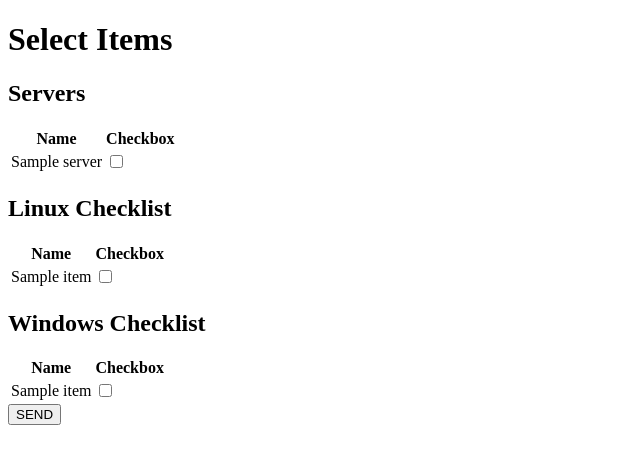
After one commit to Takaluk/AnsibleControlService_Flask, a Flask app: template templates/scan_template.html in a window 1280 px wide. The commit adds this page. Shown: the top 464 px of the page, without its empty margins (0-640 px from the left). Run offline with Flask 2, Linux system fonts and the light colour scheme; the template is opened without the code that fills it: most values are stand-ins (such as "Sample title", 1, 10 or a date in 2020).

Commit message:
feat: function implimented for status, scan, report pages

```diff
--- a/app.py
+++ b/app.py
@@ -4,9 +4,11 @@ app = Flask(__name__)
 
 with app.app_context():
     from status import status_bp
+    from scan import scan_bp
     from report import report_bp
 
     app.register_blueprint(status_bp)
+    app.register_blueprint(scan_bp)
     app.register_blueprint(report_bp)
 if __name__ == '__main__':
     app.run(debug=True, host='0.0.0.0')
--- /dev/null
+++ b/templates/scan_template.html
@@ -0,0 +1,68 @@
+<!doctype html>
+<html lang="en">
+<head>
+    <meta charset="UTF-8">
+    <meta name="viewport" content="width=device-width, initial-scale=1.0">
+    <title>Scan Page</title>
+</head>
+<body>
+    <h1>Select Items</h1>
+    <form method="POST">
+        <h2>Servers</h2>
+        <table>
+            <thead>
+                <tr>
+                    <th>Name</th>
+                    <th>Checkbox</th>
+                </tr>
+            </thead>
+            <tbody>
+                {% for server in servers %}
+                    <tr>
+                        <td>{{ server }}</td>
+                        <td><input type="checkbox" name="servers" value="{{ server }}"></td>
+                    </tr>
+                {% endfor %}
+            </tbody>
+        </table>
+
+        <h2>Linux Checklist</h2>
+        <table>
+            <thead>
+                <tr>
+                    <th>Name</th>
+                    <th>Checkbox</th>
+                </tr>
+            </thead>
+            <tbody>
+                {% for item in linux_checklist %}
+                    <tr>
+                        <td>{{ item }}</td>
+                        <td><input type="checkbox" name="linux_checklist" value="{{ item }}"></td>
+                    </tr>
+                {% endfor %}
+            </tbody>
+        </table>
+
+        <h2>Windows Checklist</h2>
+        <table>
+            <thead>
+                <tr>
+                    <th>Name</th>
+                    <th>Checkbox</th>
+                </tr>
+            </thead>
+            <tbody>
+                {% for item in windows_checklist %}
+                    <tr>
+                        <td>{{ item }}</td>
+                        <td><input type="checkbox" name="windows_checklist" value="{{ item }}"></td>
+                    </tr>
+                {% endfor %}
+            </tbody>
+        </table>
+
+        <button type="submit">SEND</button>
+    </form>
+</body>
+</html>
--- a/templates/status_template.html
+++ b/templates/status_template.html
@@ -56,24 +56,22 @@
 <body>
     <div class="container">
         <h1>Server Status</h1>
-        <form method="POST" action="{{ url_for('status.report') }}">
         <table>
             <tr>
                 <th>Name</th>
                 <th>Status</th>
                 <th>OS</th>
-                    <th>Scan</th>
             </tr>
             {% for server in servers %}
                 <tr>
                     <td>{{ server.name }}</td>
                     <td>{{ server.status }}</td>
                     <td>{{ server.os }}</td>
-                        <td><input type="checkbox" name="server" value="{{ server.name }}" checked></td>
                 </tr>
             {% endfor %}
         </table>
-            <button type="submit">Scan</button>
+	<form action="{{ url_for('scan.scan') }}" method="GET">
+    		<button type="submit">Go to Scan Page</button>
 	</form>
     </div>
 </body>
```
Also changed, not shown: report.py (+21 -10 lines), scan.py (added, +27 -0 lines), status.py (+8 -8 lines). Lines whose indentation alone changed are shown as unchanged.
